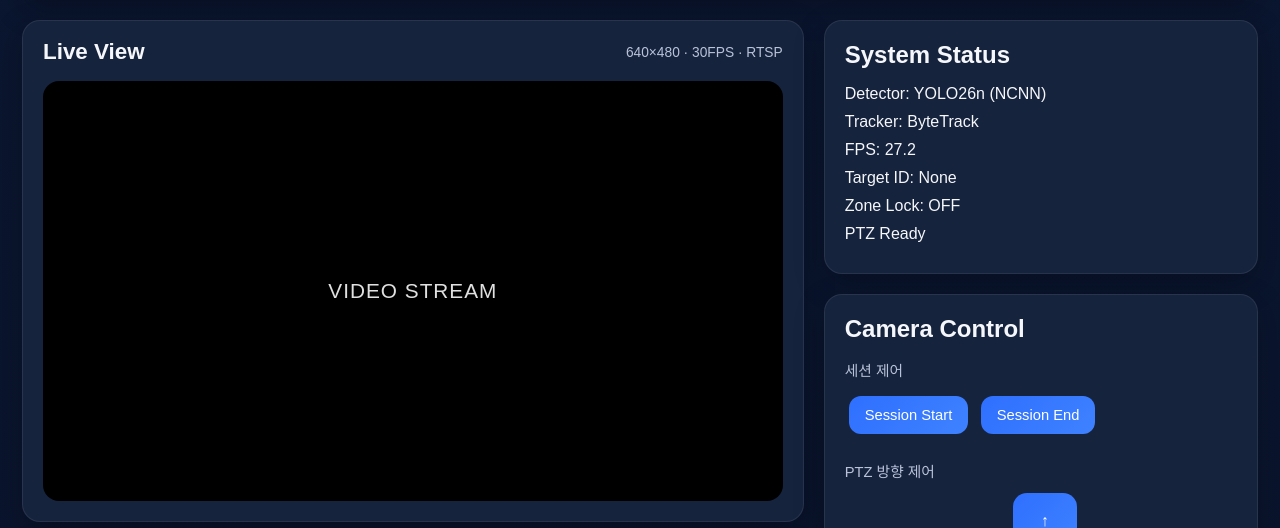
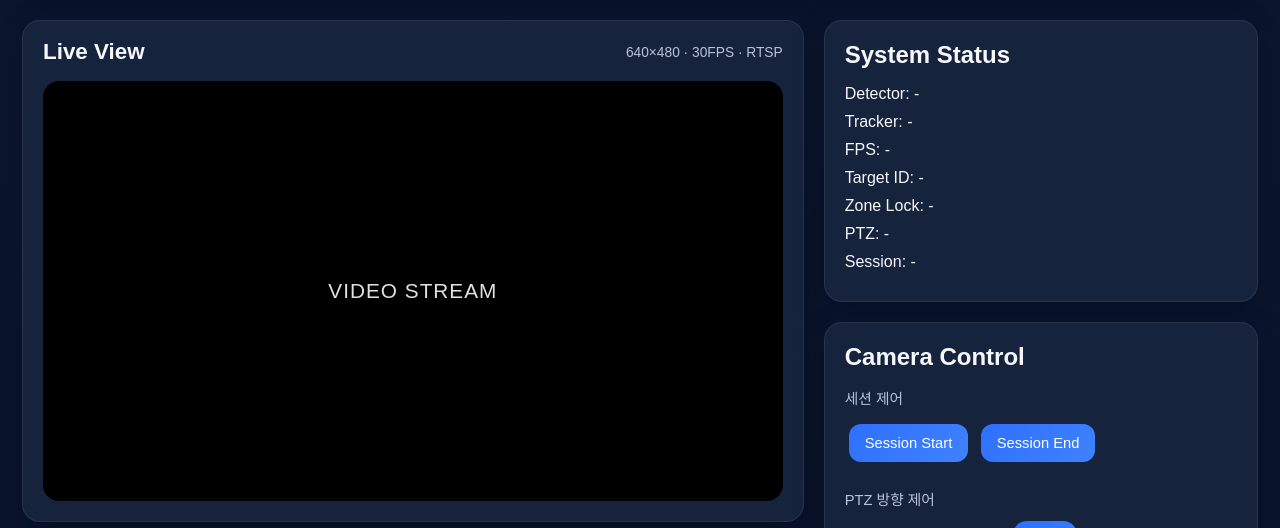
Before and after one commit to jaehyeon-s/PTZ_Speaker_Tracking, a FastAPI app: page / in a window 1280 px wide. Shown: the part 105-633 px from the top of the page. Run offline with FastAPI, Linux system fonts and the light colour scheme.

Commit message:
웹 대시보드

```diff
--- a/src/api/dashboard/templates/index.html
+++ b/src/api/dashboard/templates/index.html
@@ -74,12 +74,13 @@
         <aside class="right-panel">
             <div class="status-card">
                 <h2>System Status</h2>
-                <p>Detector: YOLO26n (NCNN)</p>
-                <p>Tracker: ByteTrack</p>
-                <p>FPS: 27.2</p>
-                <p>Target ID: None</p>
-                <p>Zone Lock: OFF</p>
-                <p>PTZ Ready</p>
+                <p>Detector: <span id="detectorValue">-</span></p>
+                <p>Tracker: <span id="trackerValue">-</span></p>
+                <p>FPS: <span id="fpsValue">-</span></p>
+                <p>Target ID: <span id="targetIdValue">-</span></p>
+                <p>Zone Lock: <span id="zoneLockValue">-</span></p>
+                <p>PTZ: <span id="ptzValue">-</span></p>
+                <p>Session: <span id="sessionValue">-</span></p>
             </div>
 
             <div class="control-card">
```
